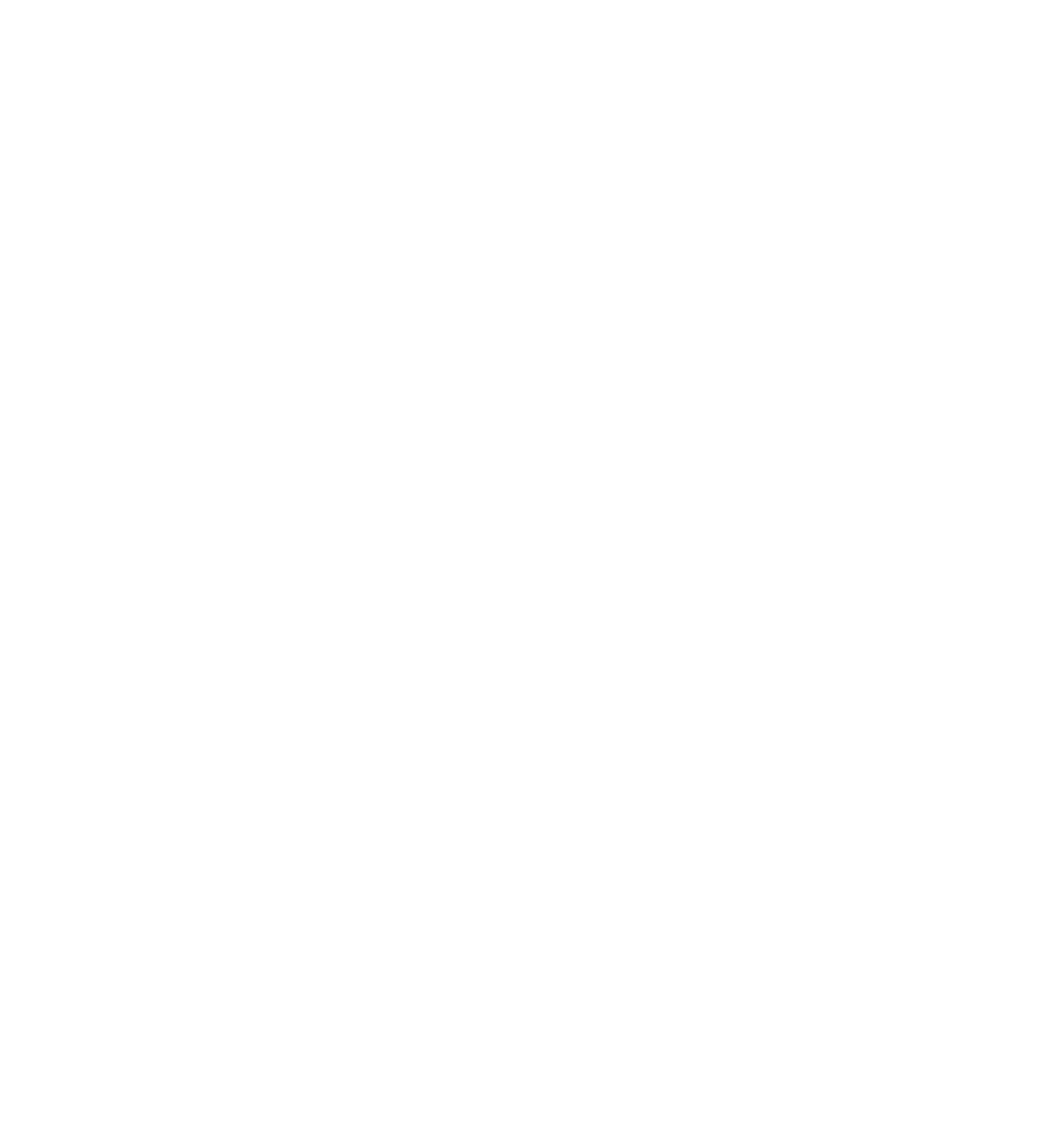
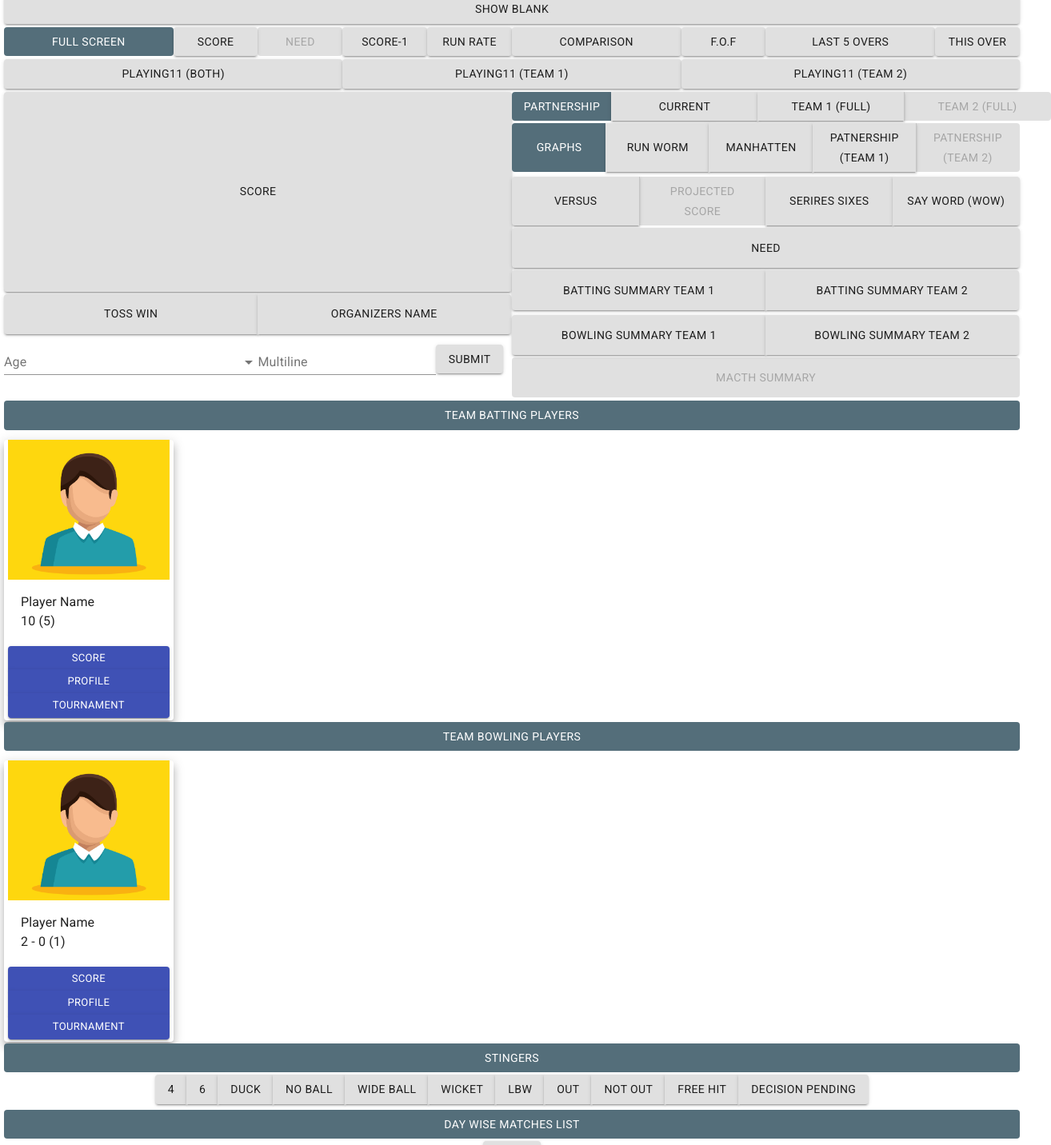
Before and after one commit to muhammadsemeer/cricket-score-demo, a React (Create React App) app in the folder client/: page /youtube-panel in a window 1280 px wide. Shown: the part 83-1515 px from the top of the page at 80% size, 1314 px wide, since content can reach past the window. Before the commit the page ends 800 px from the top, so only its background shows below. Built offline with nearby package versions, Linux system fonts and the light colour scheme.

Commit message:
yt panel

```diff
--- a/client/src/App.js
+++ b/client/src/App.js
@@ -4,6 +4,7 @@
 import NewMatch from "./components/CreateNewMatch/NewMatch";
 import ScoreBook from "./components/Scorebook/ScoreBook";
 import axios from "axios";
+import { Ytpanel } from "./components/YoutubePanel/Ytpanel";
 axios.defaults.baseURL = "http://localhost:3001";
 
 function App() {
@@ -21,6 +22,9 @@
           <Route path="/scorebook/:id">
             <ScoreBook />
           </Route>
+          <Route path="/youtube-panel">
+            <Ytpanel />
+          </Route>
         </Switch>
       </Router>
     </>
--- /dev/null
+++ b/client/src/components/YoutubePanel/Ytpanel.js
@@ -0,0 +1,34 @@
+import { Container, Grid } from "@material-ui/core";
+import { BattingCard } from "./BattingCard";
+import { Blank } from "./Blank";
+import { BowlingCard } from "./BowlingCard";
+import { DayWiseMatch } from "./DayWiseMatch";
+import { FullScreen } from "./FullScreen";
+import { MainLeft } from "./MainLeft";
+import { MainRight } from "./MainRight";
+import { useStyles } from "./panelStyles";
+import { Playing11 } from "./Playing11";
+import { PointTable } from "./PointTable";
+import { Stat } from "./Stat";
+import { Stringers } from "./Stringers";
+
+export const Ytpanel = () => {
+  const classes = useStyles();
+  return (
+    <Container maxWidth="xl" className={classes.root}>
+      <Grid container>
+        <Blank />
+        <FullScreen />
+        <Playing11 />
+        <MainLeft />
+        <MainRight />
+        <BattingCard />
+        <BowlingCard />
+        <Stringers />
+        <DayWiseMatch />
+        <PointTable />
+        <Stat />
+      </Grid>
+    </Container>
+  );
+};
```
Also changed, not shown: client/public/assets/avatar.jpg (added).
